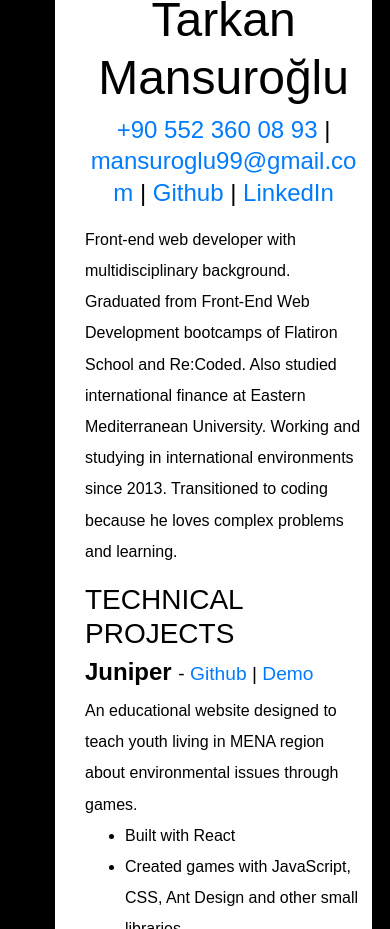
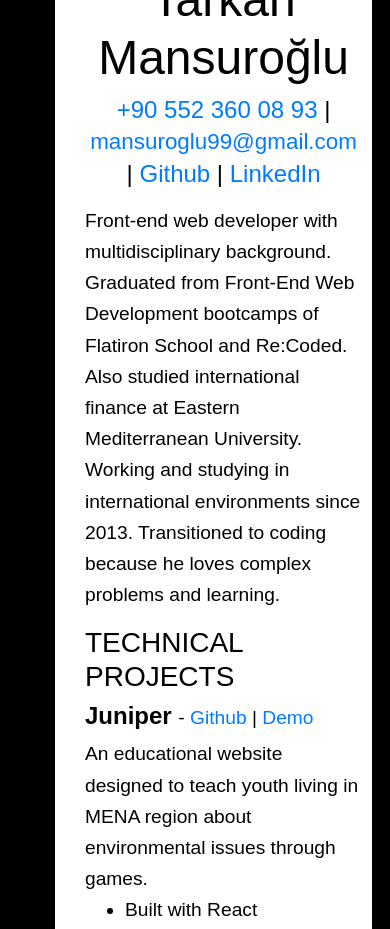
Before and after one commit to tmansuroglu/portfolio, a React (Create React App) app: page / in a window 390 px wide. Shown: the part 6220-7149 px from the top of the page. Built offline with nearby package versions, Linux system fonts and the light colour scheme.

Commit message:
make resume text responsive

```diff
--- a/src/components/Resume/index.css
+++ b/src/components/Resume/index.css
@@ -11,15 +11,14 @@
     background: white;
 }
 
-.resume {
-    margin-top: 20px;
+.resumeHtml {
     color: black;
     font-family: Arial, Helvetica, sans-serif;
     padding-left: 30px;
     padding-right: 10px;
     padding-top: 30px;
     padding-bottom: 30px;
-    word-wrap: break-word;
+    font-size: 1.2rem;
 }
 
 .resumeContact,
@@ -35,3 +34,10 @@
 .resumeDownloadLink {
     padding: 10px;
 }
+
+@media only screen and (max-width: 400px) {
+    .resumeEmail {
+        word-wrap: break-word;
+        font-size: 1.4rem;
+    }
+}
--- a/src/components/Resume/index.jsx
+++ b/src/components/Resume/index.jsx
@@ -18,14 +18,17 @@ const Resume = () => {
                         >
                             Download Resume
                         </a>
-                        <div className='resume homeText'>
+                        <div className='resumeHtml homeText'>
                             <h1 className='resumeName'>Tarkan Mansuroğlu</h1>
                             <p className='resumeContact'>
                                 <a href='tel:+905523600893'>
                                     +90 552 360 08 93
                                 </a>{' '}
                                 |{' '}
-                                <a href='mailto: mansuroglu99@gmail.com'>
+                                <a
+                                    href='mailto: mansuroglu99@gmail.com'
+                                    className='resumeEmail'
+                                >
                                     mansuroglu99@gmail.com
                                 </a>{' '}
                                 |{' '}
```
Also changed, not shown: 1 other file (tests, documents, lock files or other folders).
